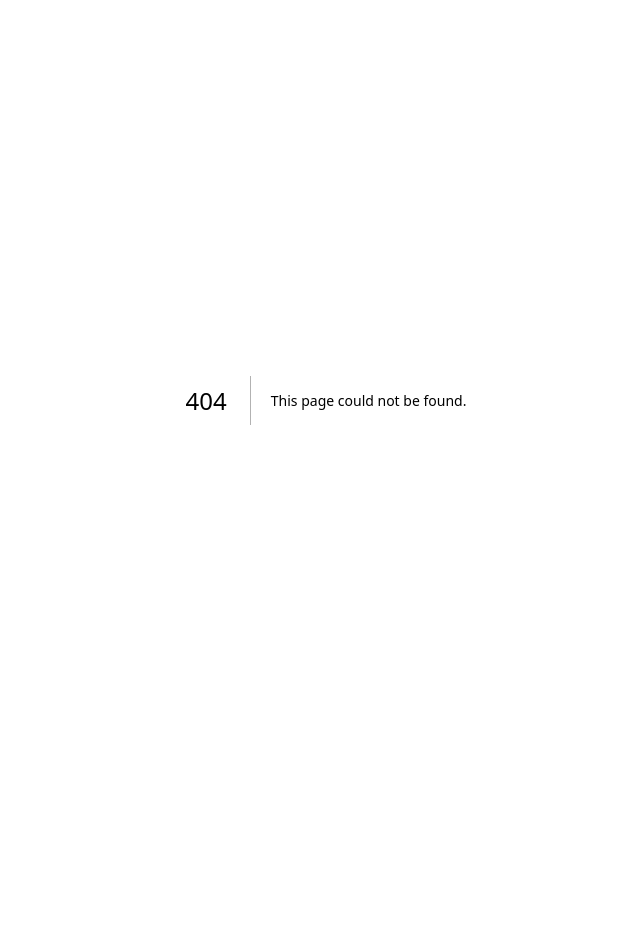
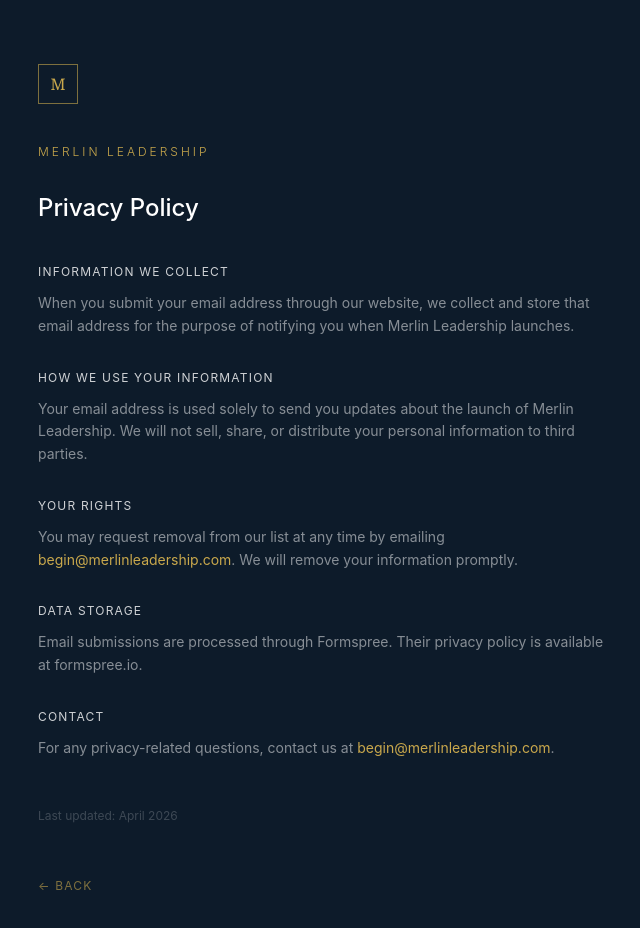
Before and after one commit to jeremyrross/Merlinleadership, a Next.js app: page /privacy in a window 1280 px wide. Before the commit this address had no page. Shown: the top 928 px of the page, without its empty margins (314-954 px from the left). Before the commit the page ends 800 px from the top, so only its background shows below. Built offline with nearby package versions, Linux system fonts and the light colour scheme.

Commit message:
Add Turnstile CAPTCHA, consent checkbox, and privacy policy page

```diff
--- /dev/null
+++ b/app/api/subscribe/route.ts
@@ -0,0 +1,36 @@
+import { NextRequest, NextResponse } from "next/server";
+
+export async function POST(req: NextRequest) {
+  const { email, token } = await req.json();
+
+  // Verify Turnstile token
+  const verifyRes = await fetch(
+    "https://challenges.cloudflare.com/turnstile/v0/siteverify",
+    {
+      method: "POST",
+      headers: { "Content-Type": "application/json" },
+      body: JSON.stringify({
+        secret: process.env.TURNSTILE_SECRET_KEY,
+        response: token,
+      }),
+    }
+  );
+  const verifyData = await verifyRes.json();
+
+  if (!verifyData.success) {
+    return NextResponse.json({ error: "CAPTCHA failed" }, { status: 400 });
+  }
+
+  // Forward to Formspree
+  const formRes = await fetch("https://formspree.io/f/xqegdyle", {
+    method: "POST",
+    headers: { "Content-Type": "application/json" },
+    body: JSON.stringify({ email }),
+  });
+
+  if (!formRes.ok) {
+    return NextResponse.json({ error: "Submission failed" }, { status: 500 });
+  }
+
+  return NextResponse.json({ success: true });
+}
--- a/app/page.tsx
+++ b/app/page.tsx
@@ -1,29 +1,58 @@
 "use client";
 
 import Image from "next/image";
-import { useState } from "react";
+import Script from "next/script";
+import { useState, useRef, useEffect } from "react";
+
+declare global {
+  interface Window {
+    turnstile: {
+      render: (container: string | HTMLElement, options: Record<string, unknown>) => string;
+      reset: (widgetId: string) => void;
+      execute: (widgetId: string) => void;
+    };
+  }
+}
 
 export default function Home() {
   const [email, setEmail] = useState("");
+  const [agreed, setAgreed] = useState(false);
   const [status, setStatus] = useState<"idle" | "loading" | "success" | "error">("idle");
+  const [turnstileReady, setTurnstileReady] = useState(false);
+  const widgetId = useRef<string | null>(null);
+  const tokenRef = useRef<string | null>(null);
+  const containerRef = useRef<HTMLDivElement | null>(null);
+
+  useEffect(() => {
+    if (turnstileReady && containerRef.current && !widgetId.current) {
+      widgetId.current = window.turnstile.render(containerRef.current, {
+        sitekey: process.env.NEXT_PUBLIC_TURNSTILE_SITE_KEY,
+        theme: "dark",
+        appearance: "interaction-only",
+        callback: (token: string) => { tokenRef.current = token; },
+      });
+    }
+  }, [turnstileReady]);
 
   async function handleSubmit(e: React.FormEvent) {
     e.preventDefault();
     setStatus("loading");
     try {
-      const res = await fetch("https://formspree.io/f/xqegdyle", {
+      const res = await fetch("/api/subscribe", {
         method: "POST",
         headers: { "Content-Type": "application/json" },
-        body: JSON.stringify({ email }),
+        body: JSON.stringify({ email, token: tokenRef.current }),
       });
       if (res.ok) {
         setStatus("success");
         setEmail("");
       } else {
         setStatus("error");
+        if (widgetId.current) window.turnstile.reset(widgetId.current);
       }
     } catch {
       setStatus("error");
+      if (widgetId.current) window.turnstile.reset(widgetId.current);
     }
   }
 
@@ -44,6 +73,13 @@
           backgroundImage:
             "radial-gradient(ellipse 80% 60% at 60% 40%, #C9A84C 0%, transparent 70%)",
         }}
+      />
+
+      {/* Turnstile script */}
+      <Script
+        src="https://challenges.cloudflare.com/turnstile/v0/api.js"
+        strategy="lazyOnload"
+        onLoad={() => setTurnstileReady(true)}
       />
 
       {/* Content */}
@@ -75,7 +111,8 @@
             You&apos;re on the list.
           </p>
         ) : (
-          <form onSubmit={handleSubmit} className="flex w-full max-w-md">
+          <form onSubmit={handleSubmit} className="flex flex-col items-center w-full max-w-md gap-3">
+            <div className="flex w-full">
               <input
                 type="email"
                 required
@@ -86,11 +123,32 @@
               />
               <button
                 type="submit"
-              disabled={status === "loading"}
-              className="bg-[#C9A84C] text-[#0D1B2A] text-xs tracking-[0.2em] uppercase font-medium px-6 py-3 hover:bg-[#C9A84C]/90 transition-colors disabled:opacity-50"
+                disabled={status === "loading" || !agreed}
+                className="bg-[#C9A84C] text-[#0D1B2A] text-xs tracking-[0.2em] uppercase font-medium px-6 py-3 hover:bg-[#C9A84C]/90 transition-colors disabled:opacity-40"
               >
                 {status === "loading" ? "..." : "Begin"}
               </button>
+            </div>
+
+            {/* Consent checkbox */}
+            <label className="flex items-start gap-2 cursor-pointer text-left">
+              <input
+                type="checkbox"
+                required
+                checked={agreed}
+                onChange={(e) => setAgreed(e.target.checked)}
+                className="mt-[2px] accent-[#C9A84C]"
+              />
+              <span className="text-white/30 text-[10px] leading-relaxed">
+                I agree to receive email updates from Merlin Leadership. See our{" "}
+                <a href="/privacy" className="text-[#C9A84C]/70 hover:text-[#C9A84C] underline transition-colors">
+                  Privacy Policy
+                </a>.
+              </span>
+            </label>
+
+            {/* Invisible Turnstile */}
+            <div ref={containerRef} />
           </form>
         )}
         {status === "error" && (
@@ -99,8 +157,11 @@
       </div>
 
       {/* Footer */}
-      <div className="absolute bottom-0 left-0 right-0 bg-[#0D1B2A] px-6 py-[3px] flex items-center justify-end">
-        <p className="text-white/20 text-[7px] tracking-widest">
+      <div className="absolute bottom-0 left-0 right-0 bg-transparent px-6 py-2 flex items-center justify-end gap-4">
+        <a href="/privacy" className="text-white/30 text-[9px] tracking-widest hover:text-white/50 transition-colors">
+          Privacy Policy
+        </a>
+        <p className="text-white/30 text-[9px] tracking-widest">
           © 2026 Merlin Leadership
         </p>
       </div>
--- /dev/null
+++ b/app/privacy/page.tsx
@@ -0,0 +1,52 @@
+export default function Privacy() {
+  return (
+    <main className="min-h-screen bg-[#0D1B2A] px-6 py-16 flex justify-center">
+      <div className="max-w-xl w-full">
+        <div className="border border-[#C9A84C]/60 w-10 h-10 flex items-center justify-center mb-10">
+          <span className="text-[#C9A84C] font-display text-base font-medium">M</span>
+        </div>
+
+        <p className="text-[#C9A84C] text-xs tracking-[0.25em] uppercase font-light mb-8">
+          Merlin Leadership
+        </p>
+
+        <h1 className="text-white text-2xl font-medium mb-10">Privacy Policy</h1>
+
+        <div className="space-y-8 text-white/50 text-sm leading-relaxed">
+          <section>
+            <h2 className="text-white/80 text-xs tracking-widest uppercase mb-3">Information We Collect</h2>
+            <p>When you submit your email address through our website, we collect and store that email address for the purpose of notifying you when Merlin Leadership launches.</p>
+          </section>
+
+          <section>
+            <h2 className="text-white/80 text-xs tracking-widest uppercase mb-3">How We Use Your Information</h2>
+            <p>Your email address is used solely to send you updates about the launch of Merlin Leadership. We will not sell, share, or distribute your personal information to third parties.</p>
+          </section>
+
+          <section>
+            <h2 className="text-white/80 text-xs tracking-widest uppercase mb-3">Your Rights</h2>
+            <p>You may request removal from our list at any time by emailing <a href="mailto:begin@merlinleadership.com" className="text-[#C9A84C] hover:underline">begin@merlinleadership.com</a>. We will remove your information promptly.</p>
+          </section>
+
+          <section>
+            <h2 className="text-white/80 text-xs tracking-widest uppercase mb-3">Data Storage</h2>
+            <p>Email submissions are processed through Formspree. Their privacy policy is available at formspree.io.</p>
+          </section>
+
+          <section>
+            <h2 className="text-white/80 text-xs tracking-widest uppercase mb-3">Contact</h2>
+            <p>For any privacy-related questions, contact us at <a href="mailto:begin@merlinleadership.com" className="text-[#C9A84C] hover:underline">begin@merlinleadership.com</a>.</p>
+          </section>
+
+          <p className="text-white/20 text-xs pt-4">Last updated: April 2026</p>
+        </div>
+
+        <div className="mt-12">
+          <a href="/" className="text-[#C9A84C]/60 text-xs tracking-widest uppercase hover:text-[#C9A84C] transition-colors">
+            ← Back
+          </a>
+        </div>
+      </div>
+    </main>
+  );
+}
```
Lines whose indentation alone changed are shown as unchanged.
